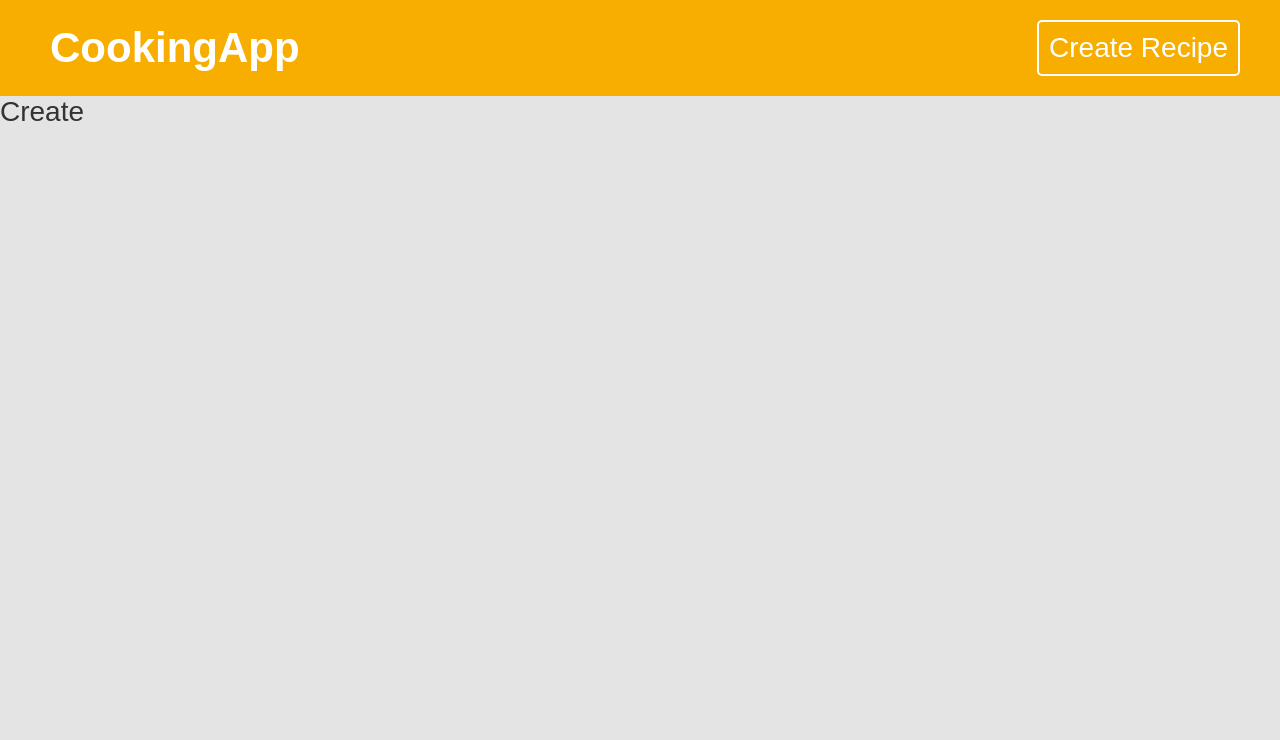
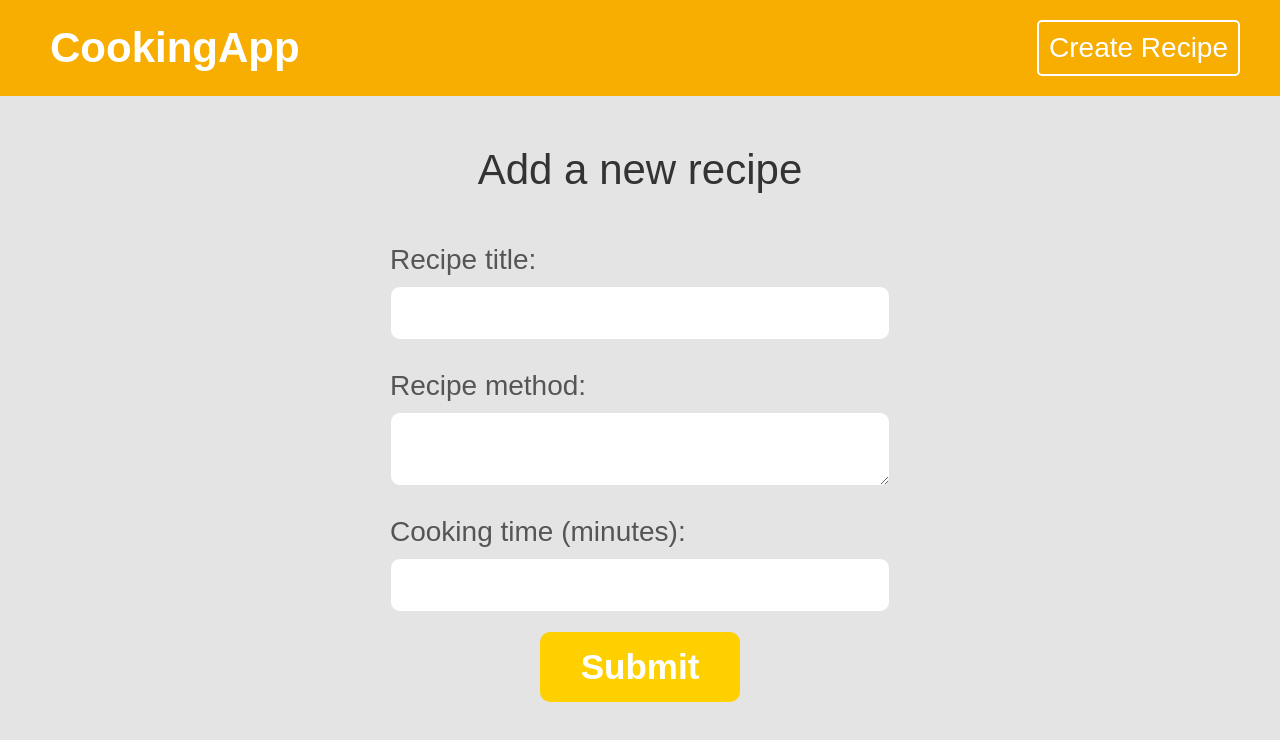
Before and after one commit to Titi923/react-cooking-recipe-app, a React (Create React App) app: page /create in a window 1280 px wide. Shown: the top 740 px of the page. Built offline with nearby package versions, Linux system fonts and the light colour scheme; a web font is replaced by a local one.

Commit message:
Making a create recipe form with styles

```diff
--- a/src/index.css
+++ b/src/index.css
@@ -20,7 +20,7 @@
 }
 input, textarea {
   background-color: #fff;
-  border-radius: 5px;
+  border-radius: 10px;
   border: 1px solid #e4e4e4;
   box-sizing: border-box;
   color: #333;
--- a/src/pages/create/Create.css
+++ b/src/pages/create/Create.css
@@ -0,0 +1,30 @@
+.create {
+  color: #555;
+  max-width: 500px;
+  margin: 50px auto;
+}
+
+.create label span {
+  display: block;
+  margin: 30px 0 10px;
+}
+
+.create p {
+  margin-top: 15px;
+  font-size: 1em;
+}
+
+.create button {
+  display: block;
+  width: 200px;
+  font-size: 1.25em;
+  font-weight: bold;
+  color: #fff;
+  padding: 15px 20px;
+  border: 0;
+  border-radius: 10px;
+  background: #ffd000;
+  cursor: pointer;
+  text-decoration: none;
+  margin: 20px auto;
+}
--- a/src/pages/create/Create.js
+++ b/src/pages/create/Create.js
@@ -1,8 +1,56 @@
+import { useState } from 'react';
+
 // styles
-import "./Create.css"
+import './Create.css';
 
 export default function Create() {
+  const [title, setTitle] = useState('');
+  const [method, setMethod] = useState('');
+  const [cookingTime, setCookingTime] = useState('');
+
+  const handleSubmit = (e) => {
+    e.preventDefault() // This is for preventing the whole page to reload after fetching the request from the button
+    console.log(title, method, cookingTime);
+  }
+
   return (
-    <div>Create</div>
-  )
+    <div className="create">
+      <h2 className="page-title">Add a new recipe</h2>
+
+      <form onSubmit={handleSubmit}>
+        <label>
+          <span>Recipe title:</span>
+          <input
+            type="text"
+            onChange={(e) => setTitle(e.target.value)}
+            value={title}
+            required
+          />
+        </label>
+
+        <label>
+          <span>Recipe method:</span>
+          <textarea
+            onChange={(e) => setMethod(e.target.value)}
+            value={method}
+            required
+          />
+        </label>
+
+        {/* ingredients here */}
+
+        <label>
+          <span>Cooking time (minutes):</span>
+          <input
+            type="number"
+            onChange={(e) => setCookingTime(e.target.value)}
+            value={cookingTime}
+            required
+          />
+        </label>
+
+        <button className="btn">Submit</button>
+      </form>
+    </div>
+  );
 }
```
